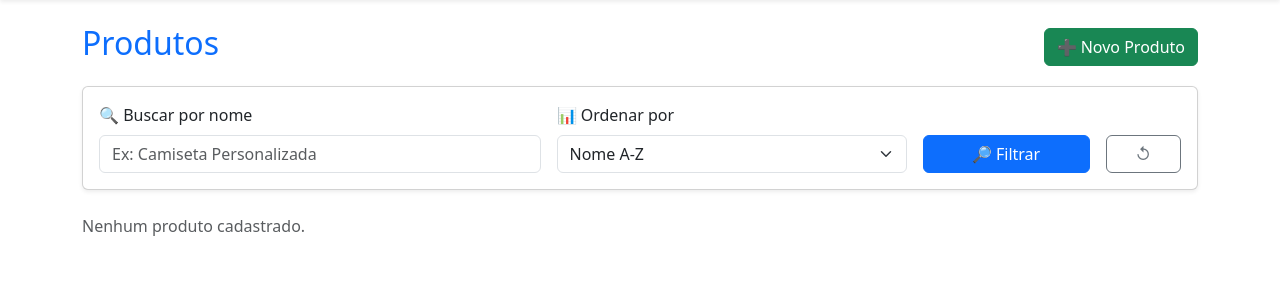
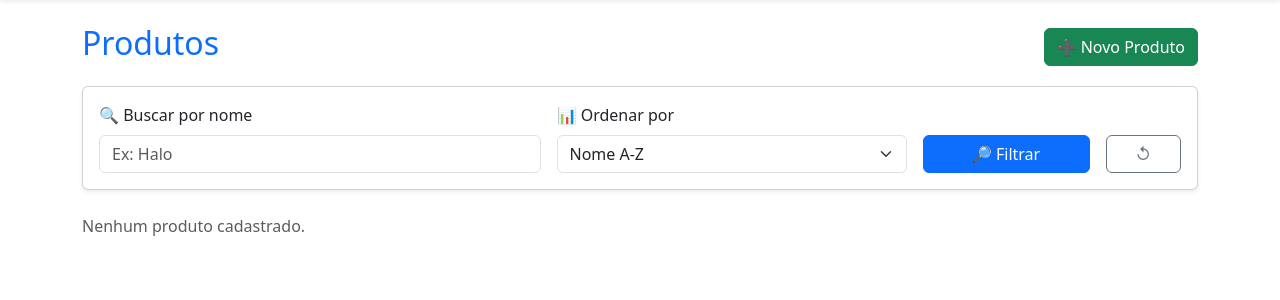
Before and after one commit to AndersonC96/mini-erp-pedidos-produtos, a PHP site: page / in a window 1280 px wide. Shown: the part 56-356 px from the top of the page. Run offline with PHP 8.4, Linux system fonts and the light colour scheme; data that the repository does not hold is empty.

Commit message:
Update lista.php

```diff
--- a/app/views/produtos/lista.php
+++ b/app/views/produtos/lista.php
@@ -9,7 +9,7 @@
         <div class="row g-3 align-items-end">
             <div class="col-md-5">
                 <label class="form-label">🔍 Buscar por nome</label>
-                <input type="text" name="busca" class="form-control" placeholder="Ex: Camiseta Personalizada" value="<?= htmlspecialchars($_GET['busca'] ?? '') ?>">
+                <input type="text" name="busca" class="form-control" placeholder="Ex: Halo" value="<?= htmlspecialchars($_GET['busca'] ?? '') ?>">
             </div>
             <div class="col-md-4">
                 <label class="form-label">📊 Ordenar por</label>
```
